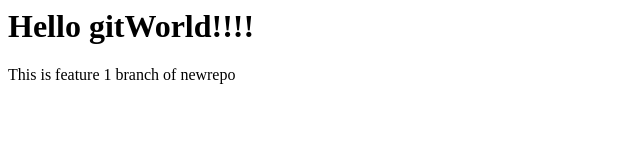
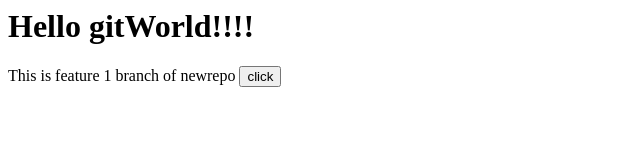
Before and after one commit to afjalshaikh91049/newRepo, a plain HTML site: page index.html in a window 1280 px wide. Shown: the whole page, without its empty margins (0-640 px from the left). Drawn offline with Linux system fonts and the light colour scheme.

Commit message:
Added  button

```diff
--- a/index.html
+++ b/index.html
@@ -1,2 +1,2 @@
 <h1>Hello gitWorld!!!!</h1>
-<p>This is feature 1 branch of newrepo</p>
+<p>This is feature 1 branch of newrepo <button>click</button> </p>
```
